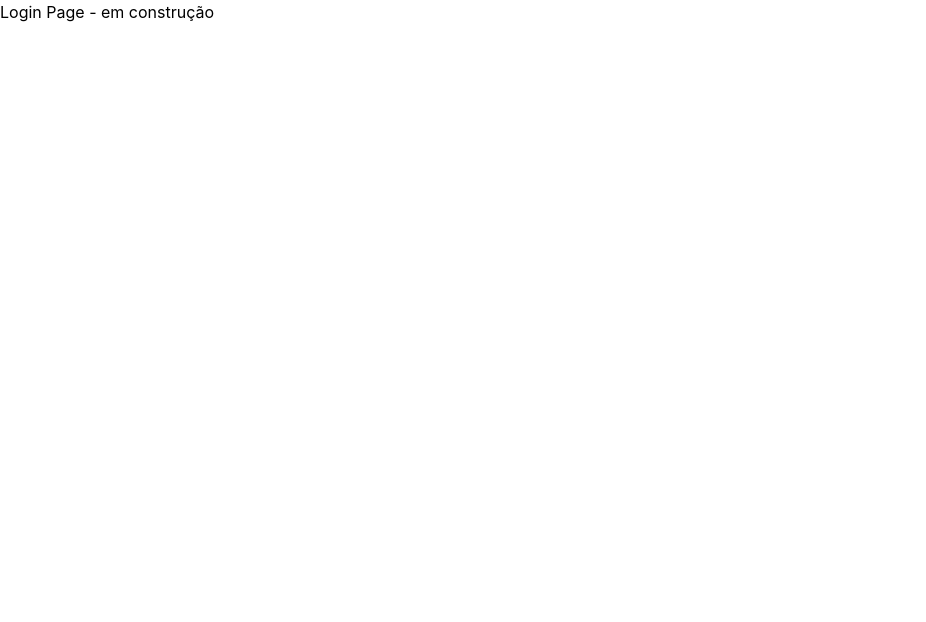
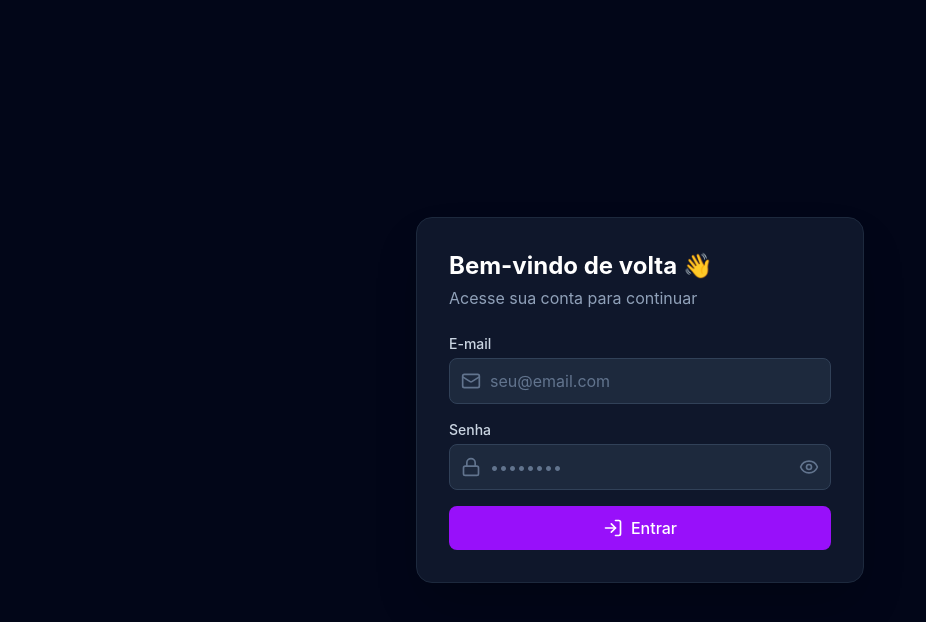
Before and after one commit to viniciosldcampos/asimov-associates, a React (Vite) app in the folder frontend/: page /login in a window 1280 px wide. Shown: the top 622 px of the page, without its empty margins (0-926 px from the left). Built offline with nearby package versions, Linux system fonts and the light colour scheme; no server answers.

Commit message:
feat: implementa tela de login com validação e integração com a api

```diff
--- a/frontend/src/pages/LoginPage.tsx
+++ b/frontend/src/pages/LoginPage.tsx
@@ -1,3 +1,113 @@
+import { useState } from 'react'
+import { useNavigate } from 'react-router-dom'
+import { useForm } from 'react-hook-form'
+import { zodResolver } from '@hookform/resolvers/zod'
+import { z } from 'zod'
+import { Mail, Lock, Eye, EyeOff, LogIn } from 'lucide-react'
+import { useAuth } from '../contexts/useAuth'
+
+const loginSchema = z.object({
+  email: z.string().email('Digite um e-mail válido'),
+  password: z.string().min(6, 'A senha deve ter no mínimo 6 caracteres'),
+})
+
+type LoginFormData = z.infer<typeof loginSchema>
+
 export default function LoginPage() {
-  return <div>Login Page - em construção</div>
+  const [showPassword, setShowPassword] = useState(false)
+  const [errorMessage, setErrorMessage] = useState('')
+  const [isSubmitting, setIsSubmitting] = useState(false)
+  const { login } = useAuth()
+  const navigate = useNavigate()
+
+  const {
+    register,
+    handleSubmit,
+    formState: { errors },
+  } = useForm<LoginFormData>({
+    resolver: zodResolver(loginSchema),
+  })
+
+  const onSubmit = async (data: LoginFormData) => {
+    setErrorMessage('')
+    setIsSubmitting(true)
+
+    try {
+      await login(data.email, data.password)
+      navigate('/dashboard')
+    } catch {
+      setErrorMessage('E-mail ou senha inválidos')
+    } finally {
+      setIsSubmitting(false)
+    }
+  }
+
+  return (
+    <div className="min-h-screen bg-slate-950 flex items-center justify-center p-4">
+      <div className="w-full max-w-md bg-slate-900 border border-slate-800 rounded-2xl p-8 shadow-2xl">
+        <h1 className="text-2xl font-bold text-white flex items-center gap-2">
+          Bem-vindo de volta 👋
+        </h1>
+        <p className="text-slate-400 mt-1 mb-6">Acesse sua conta para continuar</p>
+
+        <form onSubmit={handleSubmit(onSubmit)} className="space-y-4">
+          <div>
+            <label className="block text-sm font-medium text-slate-300 mb-1">
+              E-mail
+            </label>
+            <div className="relative">
+              <Mail className="absolute left-3 top-1/2 -translate-y-1/2 text-slate-500 w-5 h-5" />
+              <input
+                type="email"
+                placeholder="seu@email.com"
+                {...register('email')}
+                className="w-full bg-slate-800 border border-slate-700 rounded-lg pl-10 pr-4 py-2.5 text-white placeholder:text-slate-500 focus:outline-none focus:ring-2 focus:ring-purple-500"
+              />
+            </div>
+            {errors.email && (
+              <p className="text-red-400 text-sm mt-1">{errors.email.message}</p>
+            )}
+          </div>
+
+          <div>
+            <label className="block text-sm font-medium text-slate-300 mb-1">
+              Senha
+            </label>
+            <div className="relative">
+              <Lock className="absolute left-3 top-1/2 -translate-y-1/2 text-slate-500 w-5 h-5" />
+              <input
+                type={showPassword ? 'text' : 'password'}
+                placeholder="••••••••"
+                {...register('password')}
+                className="w-full bg-slate-800 border border-slate-700 rounded-lg pl-10 pr-10 py-2.5 text-white placeholder:text-slate-500 focus:outline-none focus:ring-2 focus:ring-purple-500"
+              />
+              <button
+                type="button"
+                onClick={() => setShowPassword(!showPassword)}
+                className="absolute right-3 top-1/2 -translate-y-1/2 text-slate-500 hover:text-slate-300"
+              >
+                {showPassword ? <EyeOff className="w-5 h-5" /> : <Eye className="w-5 h-5" />}
+              </button>
+            </div>
+            {errors.password && (
+              <p className="text-red-400 text-sm mt-1">{errors.password.message}</p>
+            )}
+          </div>
+
+          {errorMessage && (
+            <p className="text-red-400 text-sm text-center">{errorMessage}</p>
+          )}
+
+          <button
+            type="submit"
+            disabled={isSubmitting}
+            className="w-full bg-purple-600 hover:bg-purple-700 disabled:opacity-50 text-white font-medium py-2.5 rounded-lg flex items-center justify-center gap-2 transition-colors"
+          >
+            <LogIn className="w-5 h-5" />
+            {isSubmitting ? 'Entrando...' : 'Entrar'}
+          </button>
+        </form>
+      </div>
+    </div>
+  )
 }
```
